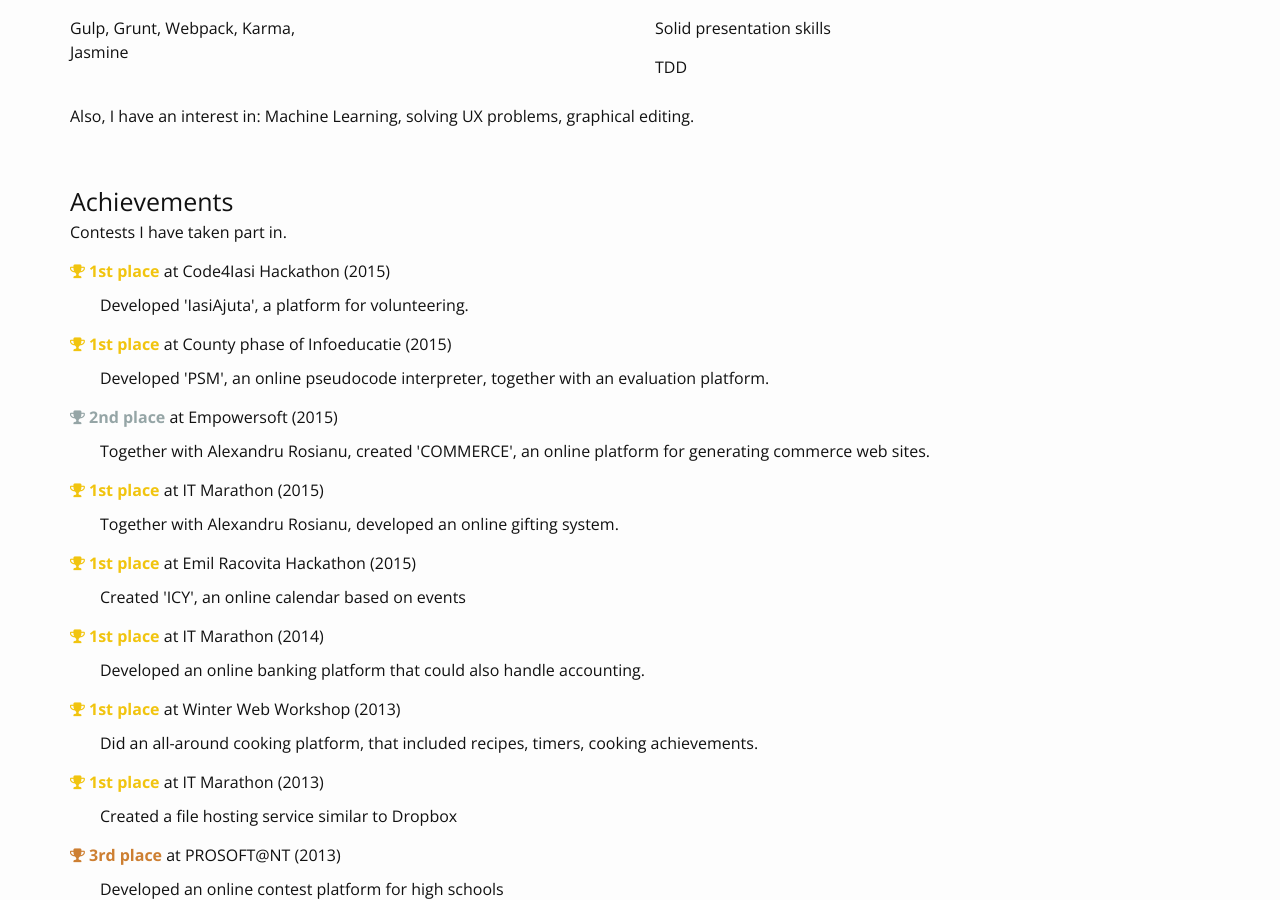
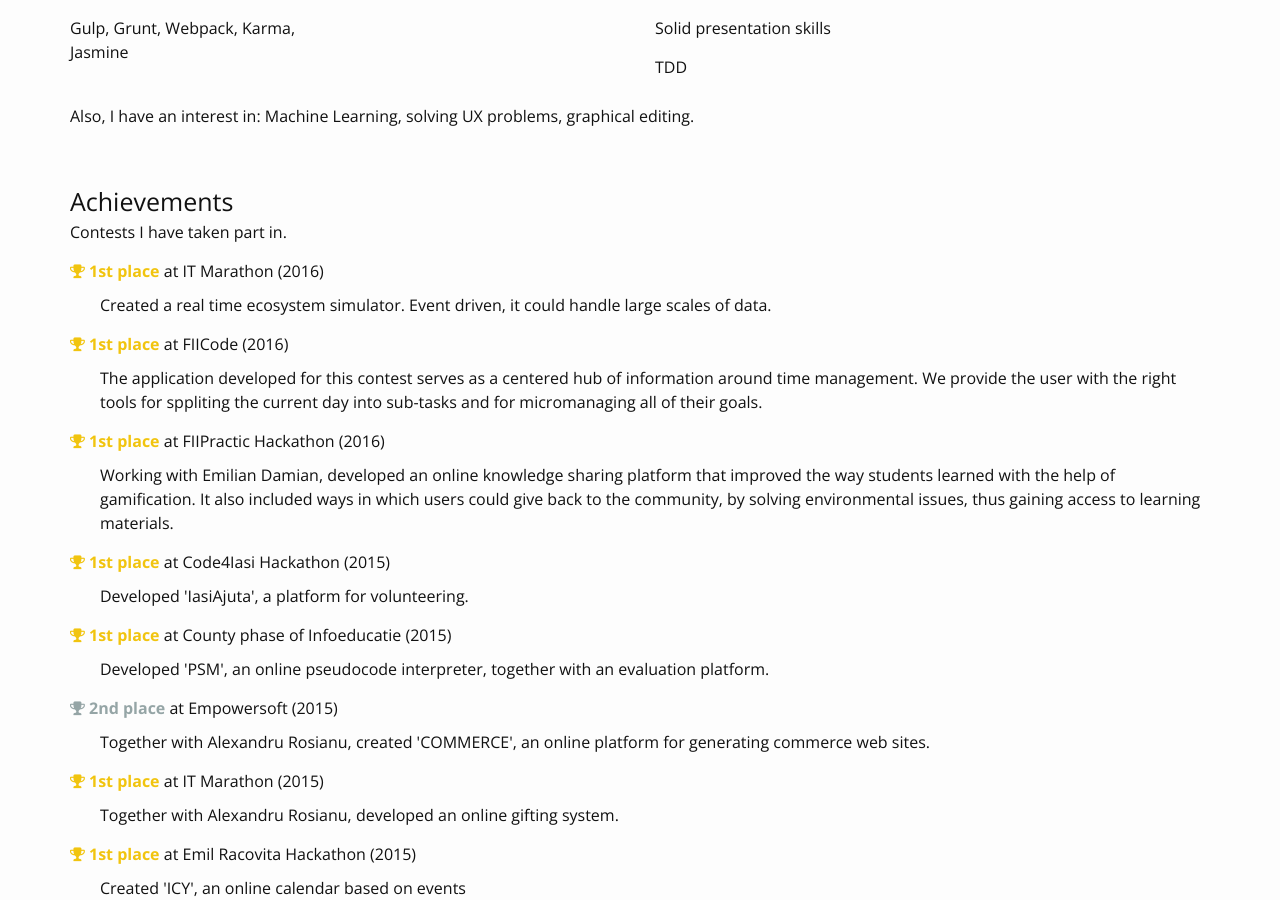
Before and after one commit to stefan-moraru/stefanmoraru.ro, a Jekyll site: the page built from index.html, in a window 1280 px wide and 900 px high, scrolled down 594 px. Built offline with Jekyll 4.4.1, drawn with Linux system fonts in a browser that asks for light colours; nearby versions of some CDN libraries.

Commit message:
Add ITMarathon 2016

```diff
--- a/_data/achievements.yml
+++ b/_data/achievements.yml
@@ -1,3 +1,21 @@
+- name: Won IT Marathon
+  contest: IT Marathon
+  date: 22-05-2016
+  place: 1
+  description: Created a real time ecosystem simulator. Event driven, it could handle large scales of data.
+
+- name: FIICode
+  contest: FIICode
+  date: 08-05-2016
+  place: 1
+  description: The application developed for this contest serves as a centered hub of information around time management. We provide the user with the right tools for sppliting the current day into sub-tasks and for micromanaging all of their goals.
+
+- name: FIIPractic Hackathon
+  contest: FIIPractic Hackathon
+  date: 17-04-2016
+  place: 1
+  description: Working with Emilian Damian, developed an online knowledge sharing platform that improved the way students learned with the help of gamification. It also included ways in which users could give back to the community, by solving environmental issues, thus gaining access to learning materials.
+
 - name: Code4Iasi Hackathon
   contest: Code4Iasi Hackathon
   date: 01-11-2015
```
